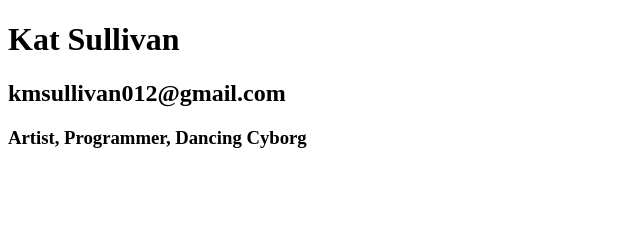
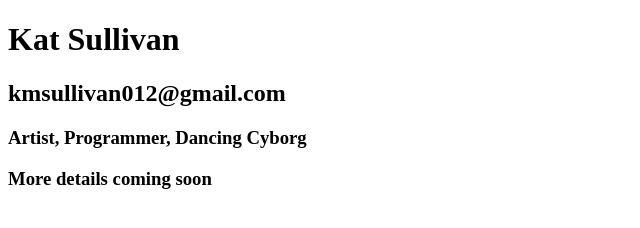
Before and after one commit to katsully/my-website, a plain HTML site: page index.html in a window 1280 px wide. Shown: the whole page, without its empty margins (0-640 px from the left). Drawn offline with Linux system fonts and the light colour scheme.

Commit message:
Added a coming attractions line

```diff
--- a/index.html
+++ b/index.html
@@ -9,5 +9,6 @@
 
 	<!-- add something -->
 	<h3>Artist, Programmer, Dancing Cyborg</h3>
+	<h3>More details coming soon</h3>
 </body>
 </html>
```
